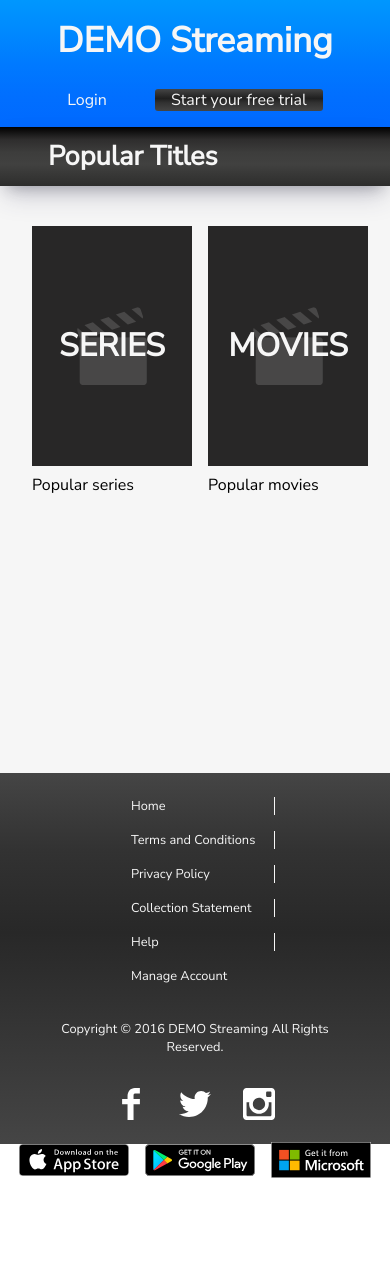
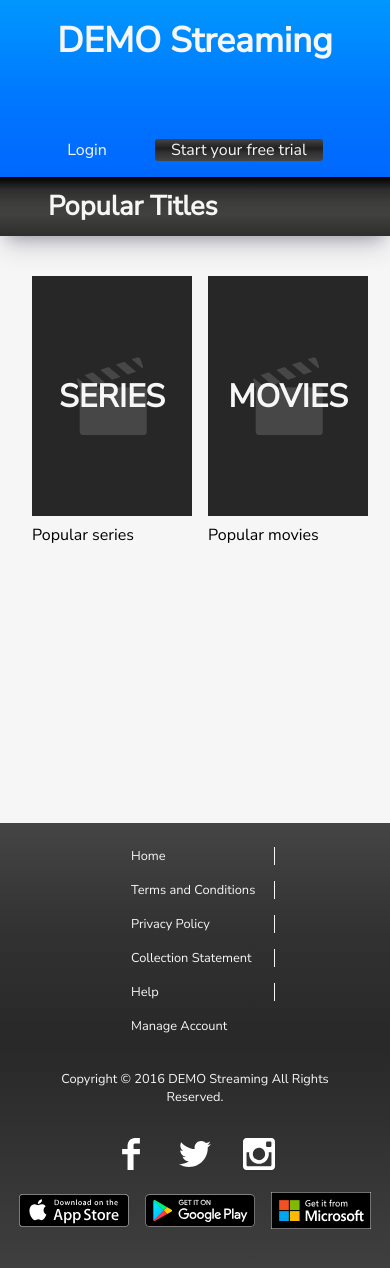
Before and after one commit to Lauris21/React, a React (Vite) app in the folder PruebaTecnica-React/app/: page / in a window 390 px wide. Shown: the top 1268 px of the page. Before the commit the page ends 1200 px from the top, so only its background shows below. Built offline with nearby package versions, Linux system fonts and the light colour scheme.

Commit message:
Prueba Tecnica

```diff
--- a/PruebaTecnica-React/app/src/components/footer/footer.css
+++ b/PruebaTecnica-React/app/src/components/footer/footer.css
@@ -101,3 +101,9 @@ footer > div {
         width: 110px;
     }
 }
+
+@media screen and (max-width:1110px) {
+    footer {
+        height: 60vh;
+    }
+}
--- a/PruebaTecnica-React/app/src/components/header/header.css
+++ b/PruebaTecnica-React/app/src/components/header/header.css
@@ -31,7 +31,7 @@ header > h1 {
     }
 }
 
-@media screen and (max-width:800px){
+@media screen and (max-width:500px){
     header {
         flex-direction: column;
         place-items: center;
@@ -41,3 +41,13 @@ header > h1 {
     }
 
  }
+ @media screen and (max-width:1100px){
+    header {
+        flex-direction: column;
+        place-items: center;
+        padding: 1rem;
+        gap: 0.5rem;
+        height: 21vh;
+    }
+
+ }
--- /dev/null
+++ b/PruebaTecnica-React/app/src/components/notFound/NotFound.jsx
@@ -0,0 +1,12 @@
+import './notFound.css';
+
+const NotFound = () => {
+  return (
+    <div>
+      <h1 className="popular">Popular Titles</h1>
+      <p className="notFound">Sorry! We are working on it.</p>
+    </div>
+  );
+};
+
+export default NotFound;
--- /dev/null
+++ b/PruebaTecnica-React/app/src/components/notFound/notFound.css
@@ -0,0 +1,4 @@
+
+.notFound {
+    padding: 2.5rem 7rem;
+}
--- a/PruebaTecnica-React/app/src/main.jsx
+++ b/PruebaTecnica-React/app/src/main.jsx
@@ -2,24 +2,25 @@ import './index.css';
 
 import React from 'react';
 import ReactDOM from 'react-dom/client';
-import { BrowserRouter, Routes, Route } from "react-router-dom";
+import { BrowserRouter, Routes, Route } from 'react-router-dom';
 
 import App from './App';
-import Home from "./pages/home/Home";
-import Movies from "./pages/movies/Movies";
-import Series from "./pages/series/Series";
-
+import Home from './pages/home/Home';
+import Movies from './pages/movies/Movies';
+import Series from './pages/series/Series';
+import NotFound from './components/notFound/NotFound';
 
 ReactDOM.createRoot(document.getElementById('root')).render(
   <React.StrictMode>
-    <BrowserRouter basename='/'>
+    <BrowserRouter basename="/">
       <Routes>
-        <Route path='/' element={<App />} >
-        <Route index element={<Home />} />
-        <Route path='/movies' element={<Movies />} />
-        <Route path='/series' element={<Series />} />
+        <Route path="/" element={<App />}>
+          <Route index element={<Home />} />
+          <Route path="/movies" element={<Movies />} />
+          <Route path="/series" element={<Series />} />
+          <Route path="*" element={<NotFound />} />
         </Route>
       </Routes>
     </BrowserRouter>
-  </React.StrictMode>
-)
+  </React.StrictMode>,
+);
```
